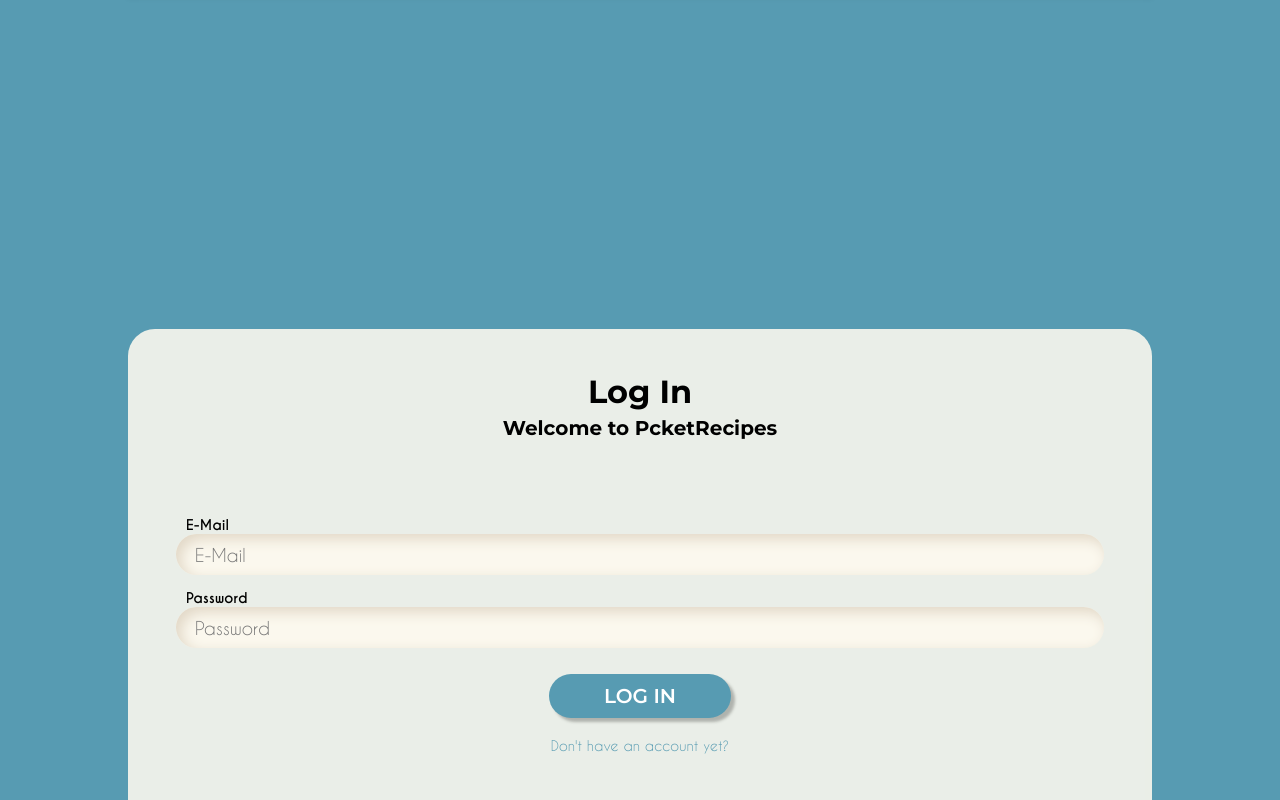
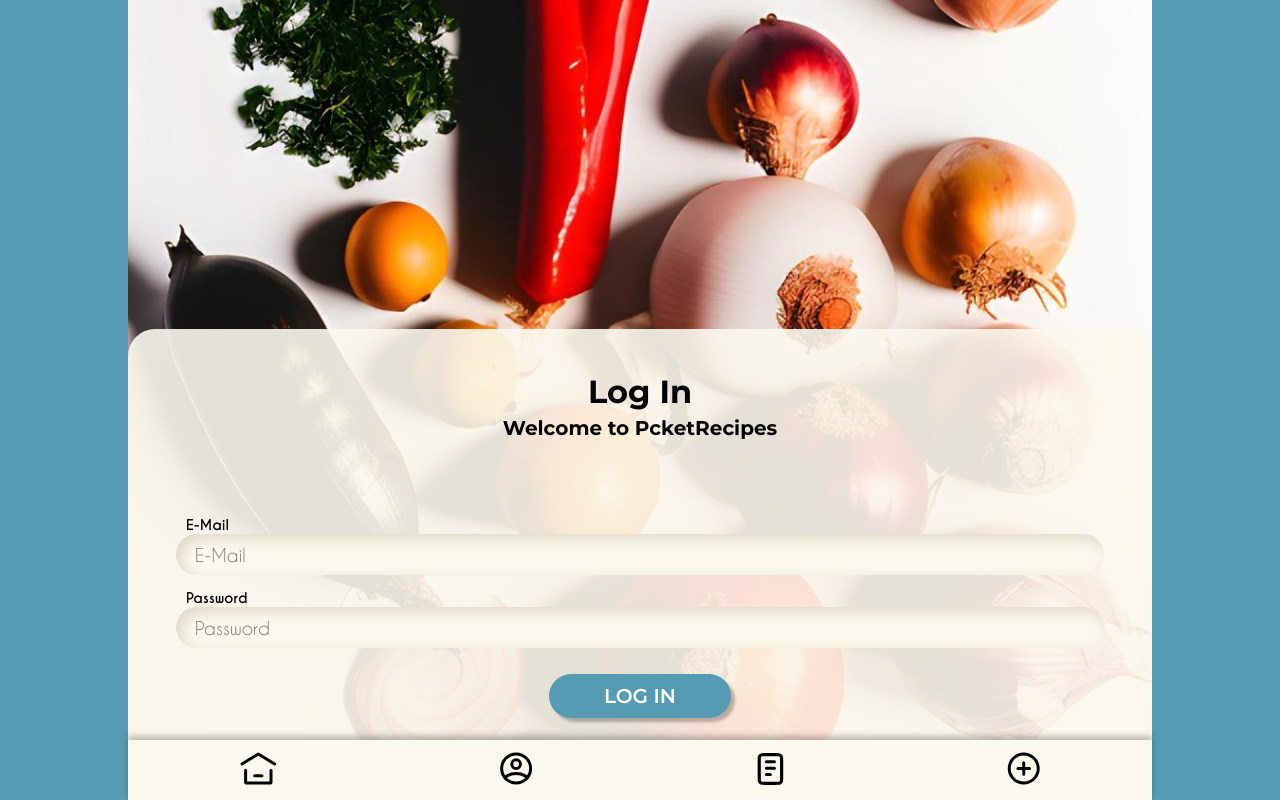
Before and after one commit to zhva/PocketRecipes, a React (Create React App) app: page /login in a window 1280 px wide. Built offline with nearby package versions, Linux system fonts and the light colour scheme; no server answers; the HTML template or start-up script is replaced by a standard one.

Commit message:
fixes Login styling

```diff
--- a/src/App.scss
+++ b/src/App.scss
@@ -27,8 +27,8 @@
 
 .App {
   width: 100%;
-  max-width: 1024px;
-  min-width: 390px;
+  max-width: $page-max-width;
+  min-width: $page-min-width;
   margin: 0 auto;
 }
 
--- a/src/components/Login.jsx
+++ b/src/components/Login.jsx
@@ -40,6 +40,7 @@ const useLogin = () => {
 export const Login = () => {
   const { handleChange, handleSubmit, handleBlur, values, errors, errorMessage } = useLogin()
   return (
+    <div className='login-page'>
       <div className='login-container content-container'>
         <form onSubmit={handleSubmit} className='form-login'>
           <h1>Log In</h1>
@@ -79,5 +80,6 @@ export const Login = () => {
           </div>
         </form>
       </div>
+    </div>
   )
 }
--- a/src/scss/Login.scss
+++ b/src/scss/Login.scss
@@ -1,6 +1,14 @@
-.login-container {
-    max-width: inherit;
-    h1 {
-        color: $text-color;
+.login-page {
+    width: 100%;
+    max-width: $page-max-width;
+    min-height: 100vh;
+    background-image: url(../images/BG.jpg);
+    background-repeat: no-repeat;
+    background-size: cover;
+    .login-container {
+        max-width: inherit;
+        h1 {
+            color: $text-color;
+        }
     }
 }
--- a/src/scss/variables.scss
+++ b/src/scss/variables.scss
@@ -41,6 +41,8 @@ $action: hsl(342, 94, 61, 100%);
 $button-shadow-color: hsl(0, 0, 0, 25%);
 $input-shadow-color: hsl(38, 31, 83, 100%);
 
+$page-max-width: 1024px;
+$page-min-width: 390px;
 
 $button-height: 44px;
 $button-horizontal-padding: 55px;
```
Lines whose indentation alone changed are shown as unchanged.
